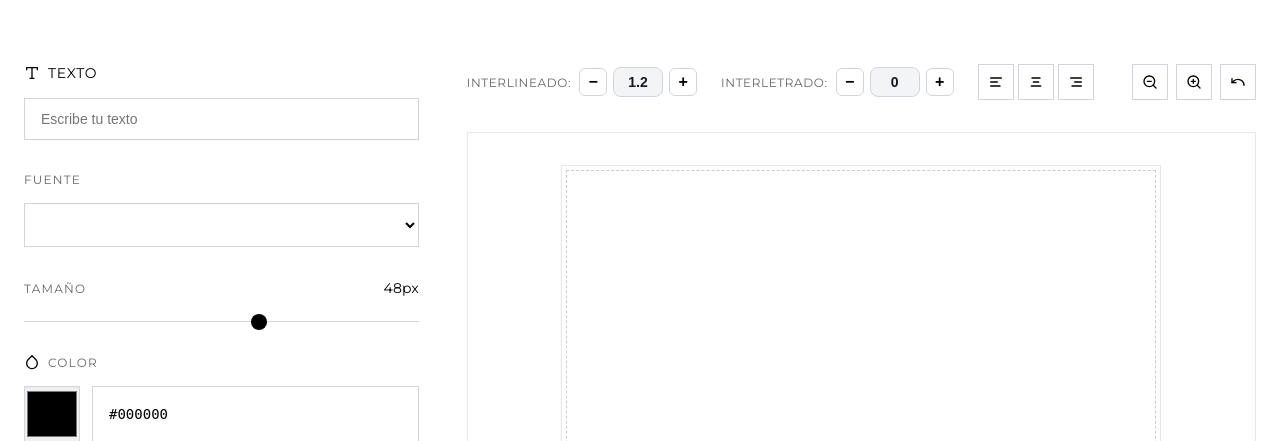
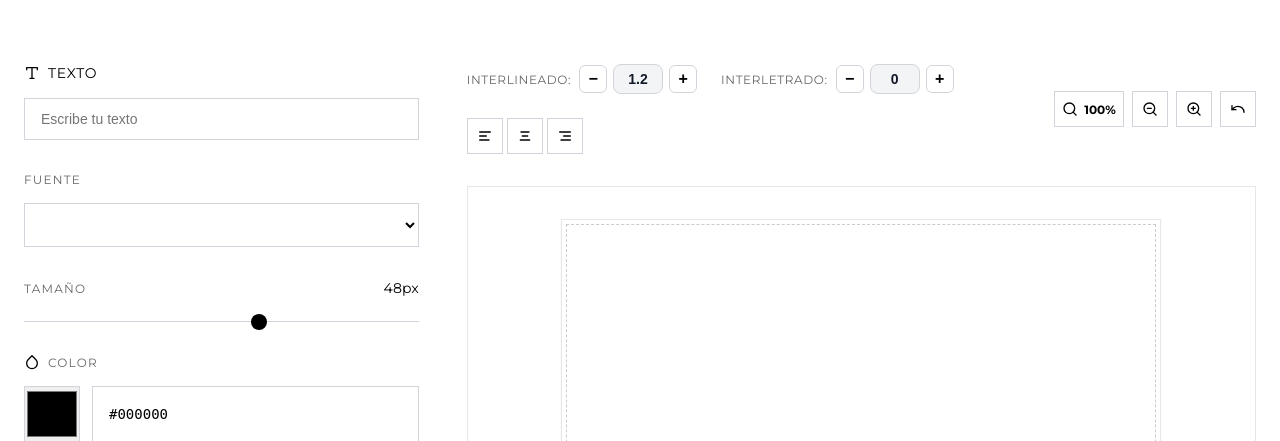
Before and after one commit to jnarjim/Editor-visual-de-invitaciones, a Django app: page /invitaciones/ in a window 1280 px wide. Shown: the part 123-564 px from the top of the page. Run offline with Django 5.2, Linux system fonts and the light colour scheme.

Commit message:
Añadir boton de zoom display

```diff
--- a/invitaciones/static/invitaciones/css/editor.css
+++ b/invitaciones/static/invitaciones/css/editor.css
@@ -501,6 +501,28 @@ body {
   transform: scale(0.95);
 }
 
+.zoom-display {
+  display: flex;
+  align-items: center;
+  gap: 6px;
+  cursor: default;
+  min-width: 70px;
+  justify-content: center;
+}
+
+.zoom-display .icon {
+  width: 16px;
+  height: 16px;
+  stroke: #000;
+  stroke-width: 2;
+}
+
+#zoomValue {
+  font-size: 0.75rem;
+  font-weight: 600;
+  color: #000;
+}
+
 .icon {
   width: 16px;
   height: 16px;
--- a/invitaciones/static/invitaciones/js/editor.js
+++ b/invitaciones/static/invitaciones/js/editor.js
@@ -606,6 +606,8 @@ document.addEventListener("DOMContentLoaded", () => {
   const zoomInBtn = document.getElementById("zoomInBtn");
   const zoomOutBtn = document.getElementById("zoomOutBtn");
   const undoBtn = document.getElementById("undoBtn");
+  const zoomDisplay = document.getElementById("zoomDisplay");
+  const zoomValue = document.getElementById("zoomValue");
 
   console.log("Verificando botones de zoom...");
   console.log("Canvas:", canvas);
@@ -615,35 +617,41 @@ document.addEventListener("DOMContentLoaded", () => {
   // Zoom del canvas completo
   let canvasScale = 1;
 
+  function updateZoom() {
+    canvas.style.transform = `scale(${canvasScale})`;
+    canvas.style.transformOrigin = "center center";
+    zoomValue.textContent = `${Math.round(canvasScale * 100)}%`;
+  }
+
   // Zoom In
   if (zoomInBtn) {
-    console.log("Registrando Zoom In");
     zoomInBtn.addEventListener("click", (e) => {
       e.preventDefault();
       e.stopPropagation();
       canvasScale = Math.min(3, canvasScale + 0.2);
-      canvas.style.transform = `scale(${canvasScale})`;
-      canvas.style.transformOrigin = "center center";
-      console.log("Zoom In aplicado. Scale:", canvasScale);
+      updateZoom();
     });
-  } else {
-    console.error("No se encontró zoomInBtn");
   }
 
   // Zoom Out
   if (zoomOutBtn) {
-    console.log("Registrando Zoom Out");
     zoomOutBtn.addEventListener("click", (e) => {
       e.preventDefault();
       e.stopPropagation();
       canvasScale = Math.max(0.5, canvasScale - 0.2);
-      canvas.style.transform = `scale(${canvasScale})`;
-      canvas.style.transformOrigin = "center center";
-      console.log("Zoom Out aplicado. Scale:", canvasScale);
+      updateZoom();
     });
-  } else {
-    console.error("No se encontró zoomOutBtn");
   }
+
+  // Clic en la lupa → reset a 100%
+  if (zoomDisplay) {
+    zoomDisplay.addEventListener("click", () => {
+      canvasScale = 1;
+      updateZoom();
+    });
+  }
+
+  updateZoom();
 
   // Deshacer (remover último añadido)
   if (undoBtn) {
--- a/invitaciones/templates/invitaciones/editor.html
+++ b/invitaciones/templates/invitaciones/editor.html
@@ -142,6 +142,13 @@
                     </div>
 
                     <div class="controls-right">
+                        <div id="zoomDisplay" class="btn-icon zoom-display">
+                            <svg xmlns="http://www.w3.org/2000/svg" class="icon" viewBox="0 0 24 24">
+                              <circle cx="11" cy="11" r="8" />
+                              <line x1="21" y1="21" x2="16.65" y2="16.65" />
+                            </svg>
+                            <span id="zoomValue">100%</span>
+                        </div>
                         <button class="btn-icon" id="zoomOutBtn" title="Alejar">
                             <svg class="icon" viewBox="0 0 24 24"><circle cx="11" cy="11" r="8"/><path d="M21 21l-4.35-4.35M8 11h6"/></svg>
                         </button>
```
